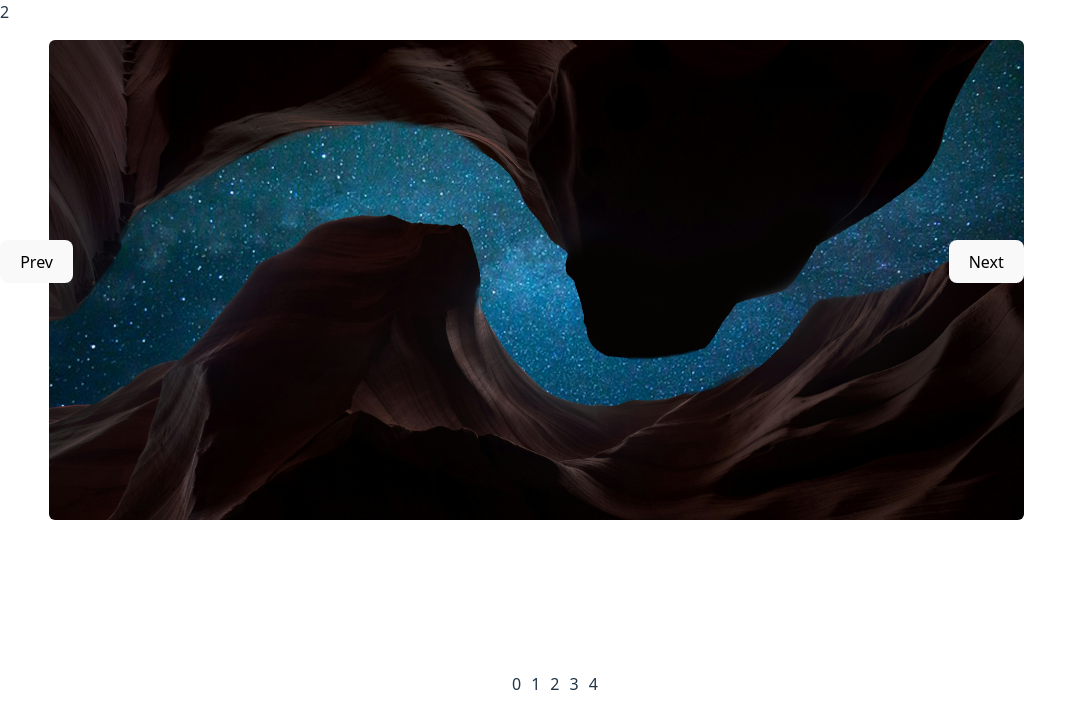
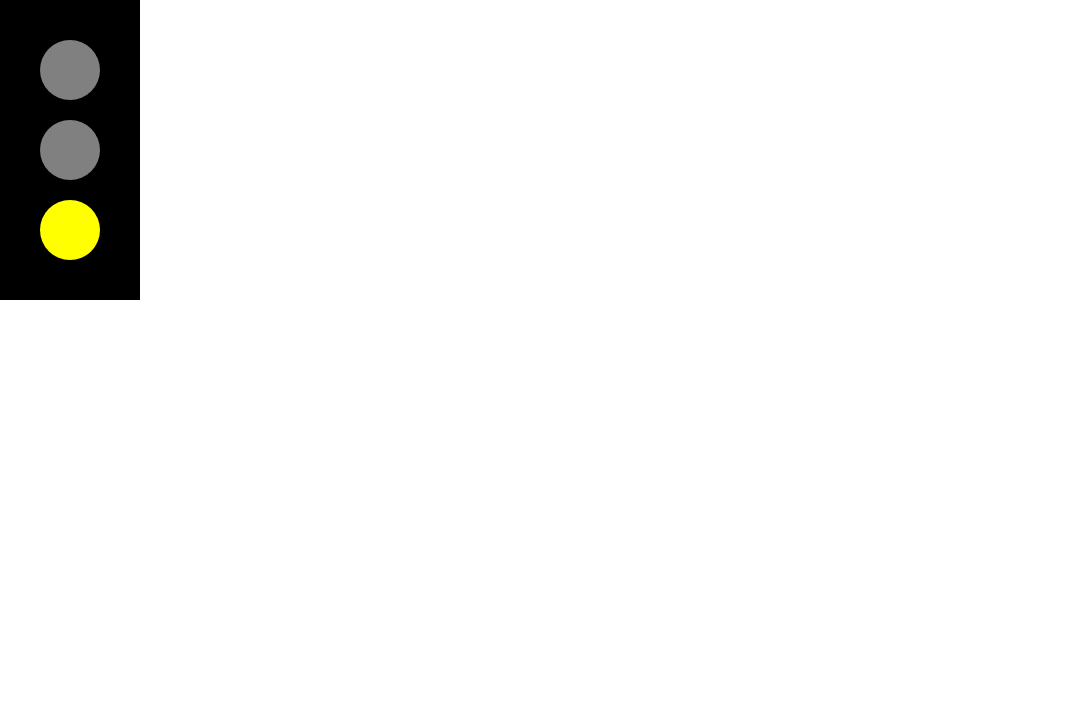
Before and after one commit to Sreejita2023/machineCodingFrontend, a React (Vite) app: page / in a window 1280 px wide. Shown: the top 728 px of the page, without its empty margins (0-1087 px from the left). Built offline with nearby package versions, Linux system fonts and the light colour scheme.

Commit message:
TrafficLight

```diff
--- a/src/App.jsx
+++ b/src/App.jsx
@@ -1,4 +1,4 @@
-import Index from "./ImageCarousel"
+import Index from "./TrafficLight"
 
 function App() {
 
--- /dev/null
+++ b/src/TrafficLight/components/data.jsx
@@ -0,0 +1,21 @@
+const trafficData=[
+  {
+    "color": "red",
+    "time": 4000,
+    "order": 1,
+    "displayOrder": 3
+  },
+  {
+    "color": "yellow",
+    "time": 1000,
+    "order": 3,
+    "displayOrder": 1
+  },
+  {
+    "color": "green",
+    "time": 2000,
+    "order": 2,
+    "displayOrder": 2
+  }
+]
+export default trafficData
--- /dev/null
+++ b/src/TrafficLight/index.css
@@ -0,0 +1,14 @@
+.traffic{
+    display:grid;
+    grid-template-columns: repeat(1,1fr);
+    gap: 20px;
+    padding: 40px;
+    background-color: black;
+    width: fit-content;
+}
+.light{
+    width: 60px;
+    height: 60px;
+    background-color: grey;
+    border-radius: 50%;
+}
--- /dev/null
+++ b/src/TrafficLight/index.jsx
@@ -0,0 +1,47 @@
+import React, { useEffect, useState,useRef } from 'react'
+import trafficData from './components/data'
+import "./index.css"
+function Index() {
+const sortedLights = trafficData.sort((a, b) => a.order - b.order);
+const trafficRef=useRef()
+const timer=useRef(null)
+
+const getInfo=()=>{
+    const traffic=trafficRef.current
+    const lights=traffic.children
+    const count=lights.length
+    return {lights,count}
+}
+const getTimer=(order)=>{
+   for (let i=0;i<trafficData.length;i++){
+      if(trafficData[i].displayOrder==order){
+        return trafficData[i].time
+      }
+   }
+}
+const interval=useRef(getTimer(0))
+ const [currentindex,setIndex]=useState(0)
+ useEffect(()=>{
+   const {lights,count}=getInfo()
+   console.log(count)
+   timer.current=setInterval(()=>{
+    setIndex((prev)=>{
+       const newIndex=prev==count?1:prev+1
+       console.log(getTimer(newIndex))
+       interval.current=getTimer(newIndex)
+       return newIndex
+   })
+   },interval.current)
+   return ()=>clearInterval(timer.current)
+ },[currentindex])
+  return (
+    <div class="traffic" ref={trafficRef}>
+        {sortedLights.map((traffic,index)=>(
+            <div className="light" style={{ backgroundColor: traffic.displayOrder === currentindex ? traffic.color : "grey" }}>
+            </div>
+        ))}
+    </div>
+  )
+}
+
+export default Index
```
